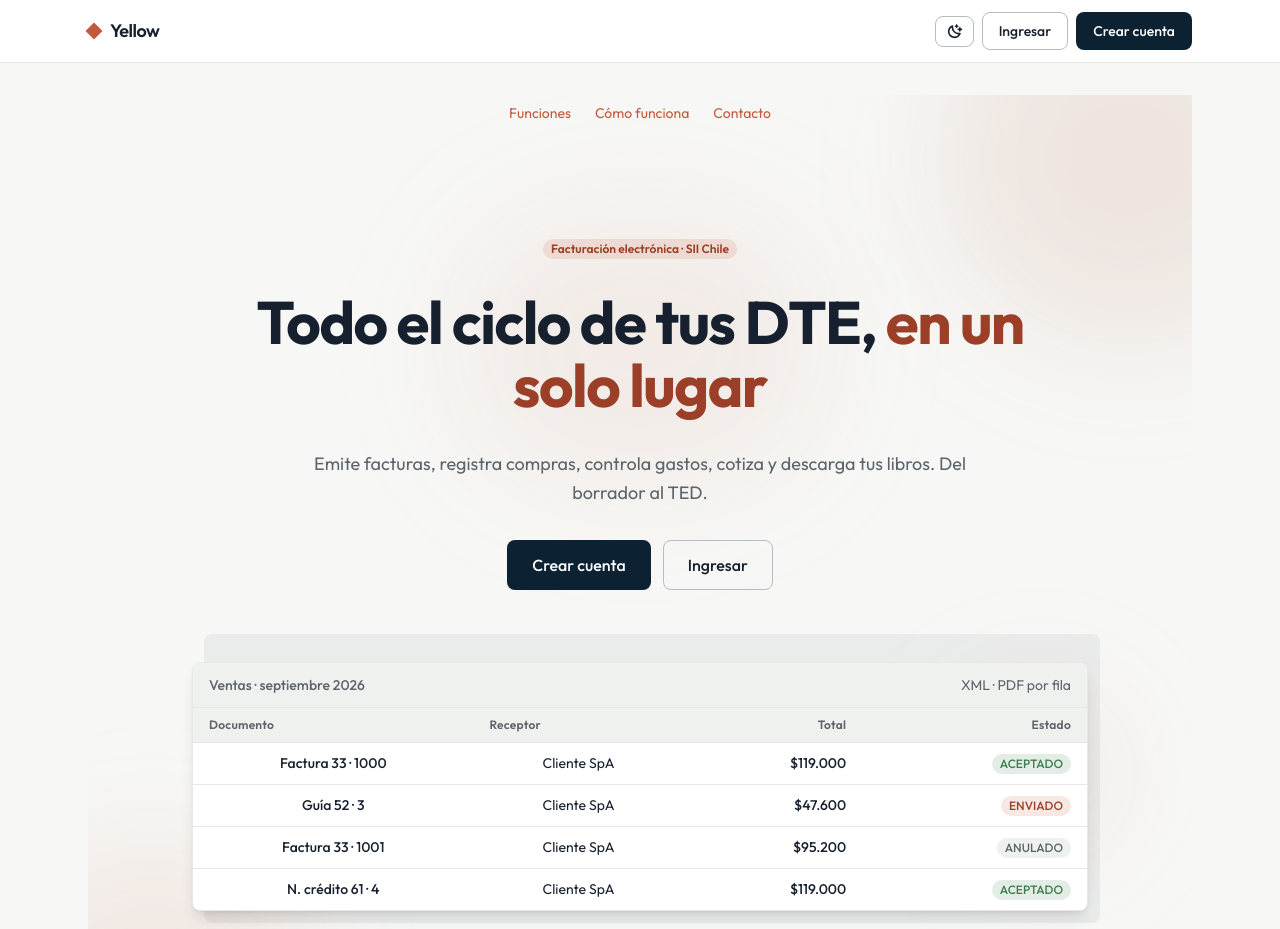
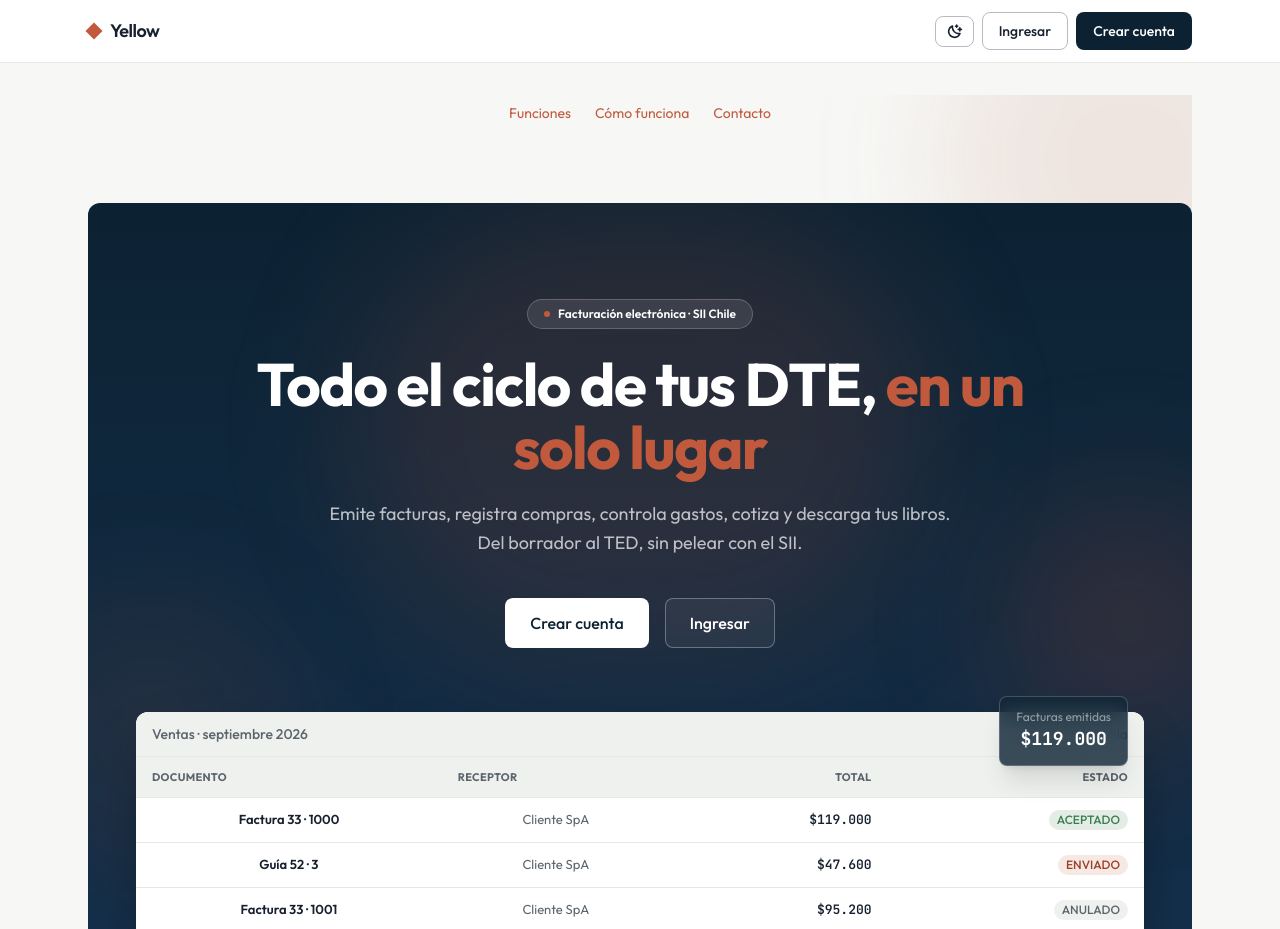
Before and after one commit to fvnks/yellow, a Next.js app: page / in a window 1280 px wide. Shown: the top 929 px of the page. Built offline with nearby package versions, Linux system fonts and the light colour scheme; no server answers.

Commit message:
feat(landing): hero oscuro estilo SaaSly con gradiente navy, texto blanco, tarjetas flotantes y preview blanco

```diff
--- a/src/components/landing-hero.tsx
+++ b/src/components/landing-hero.tsx
@@ -32,44 +32,54 @@ const FILAS_PREVIEW = [
 ];
 
 /**
- * Hero centrado de la landing: Badge → Título → Descripción → CTA → Preview
- * del producto. Usa exclusivamente los tokens, componentes y clases del
- * sistema existente (btn, chip, tbl, panel).
+ * Hero oscuro estilo SaaSly: gradiente navy, texto blanco centrado,
+ * badge arriba, CTAs contrastantes, y un preview del producto BLANCO
+ * que resalta con tarjetas flotantes de glass-morphism.
  */
 export function LandingHero({ isAuthed }: { isAuthed: boolean }) {
   return (
-    <section className="relative space-y-8 pt-4 text-center md:pt-8">
-      {/* Glow centrado */}
+    <section className="relative overflow-hidden rounded-xl bg-gradient-to-b from-navy to-navy-hover px-6 py-16 text-center md:px-12 md:py-24">
+      {/* Glow terracotta centrado */}
       <div
         aria-hidden
-        className="pointer-events-none absolute left-1/2 top-0 h-72 w-96 -translate-x-1/2 rounded-full bg-orange/8 blur-3xl"
+        className="pointer-events-none absolute left-1/2 top-0 h-[28rem] w-[36rem] -translate-x-1/2 rounded-full bg-orange/15 blur-3xl"
+      />
+      {/* Glow sutil lateral */}
+      <div
+        aria-hidden
+        className="pointer-events-none absolute -right-16 top-1/3 h-64 w-64 rounded-full bg-blue-bright/20 blur-3xl"
+      />
+      <div
+        aria-hidden
+        className="pointer-events-none absolute -left-16 bottom-1/4 h-64 w-64 rounded-full bg-orange/10 blur-3xl"
       />
 
       {/* Badge */}
-      <div className="relative">
-        <span className="chip chip-orange inline-flex text-xs font-semibold">
+      <div className="relative mb-6">
+        <span className="inline-flex items-center gap-2 rounded-full border border-white/20 bg-white/10 px-4 py-1.5 text-xs font-semibold text-white backdrop-blur-sm">
+          <span className="h-1.5 w-1.5 rounded-full bg-orange" aria-hidden />
           Facturación electrónica · SII Chile
         </span>
       </div>
 
       {/* Título */}
-      <h1 className="relative mx-auto max-w-3xl text-4xl font-bold leading-[1.05] tracking-tight text-ink md:text-6xl">
+      <h1 className="relative mx-auto mb-5 max-w-3xl text-4xl font-bold leading-[1.05] tracking-tight text-white md:text-6xl">
         Todo el ciclo de tus DTE,{" "}
-        <span className="text-orange-ink">en un solo lugar</span>
+        <span className="text-orange">en un solo lugar</span>
       </h1>
 
       {/* Descripción */}
-      <p className="relative mx-auto max-w-[60ch] text-base leading-relaxed text-ink-soft md:text-lg">
+      <p className="relative mx-auto mb-10 max-w-[55ch] text-base leading-relaxed text-white/70 md:text-lg">
         Emite facturas, registra compras, controla gastos, cotiza y descarga
-        tus libros. Del borrador al TED.
+        tus libros. Del borrador al TED, sin pelear con el SII.
       </p>
 
-      {/* CTA */}
-      <div className="relative flex flex-wrap items-center justify-center gap-3">
+      {/* CTAs */}
+      <div className="relative mb-16 flex flex-wrap items-center justify-center gap-4">
         {isAuthed ? (
           <Link
             href="/dashboard"
-            className="btn btn-primary px-6 py-3 text-base active:translate-y-px"
+            className="btn bg-white px-6 py-3 text-base text-navy transition-colors hover:bg-orange hover:text-white active:translate-y-px"
           >
             Ir al panel
           </Link>
@@ -77,13 +87,13 @@ export function LandingHero({ isAuthed }: { isAuthed: boolean }) {
           <>
             <Link
               href="/register"
-              className="btn btn-primary px-6 py-3 text-base active:translate-y-px"
+              className="btn bg-white px-6 py-3 text-base text-navy transition-colors hover:bg-orange hover:text-white active:translate-y-px"
             >
               Crear cuenta
             </Link>
             <Link
               href="/login"
-              className="btn btn-ghost px-6 py-3 text-base active:translate-y-px"
+              className="btn border-white/30 bg-white/5 px-6 py-3 text-base text-white transition-colors hover:border-white/50 hover:bg-white/10 active:translate-y-px"
             >
               Ingresar
             </Link>
@@ -91,42 +101,84 @@ export function LandingHero({ isAuthed }: { isAuthed: boolean }) {
         )}
       </div>
 
-      {/* Preview del producto */}
-      <div className="relative mx-auto max-w-4xl pt-6 md:pt-10">
-        {/* Sombra offset: da profundidad al preview */}
+      {/* Preview del producto con tarjetas flotantes */}
+      <div className="relative mx-auto max-w-5xl">
+        {/* Tarjeta flotante: monto */}
         <div
-          aria-hidden
-          className="absolute inset-0 translate-x-3 translate-y-3 rounded-lg bg-navy/5"
-        />
-        {/* Glow lateral sutil */}
+          className="absolute -top-4 right-4 z-10 hidden rounded-lg border border-white/20 bg-navy/80 px-4 py-3 shadow-xl backdrop-blur-md md:block"
+        >
+          <p className="text-xs text-white/50">Facturas emitidas</p>
+          <p className="font-mono text-lg font-bold text-white">$119.000</p>
+        </div>
+
+        {/* Tarjeta flotante: estado */}
         <div
-          aria-hidden
-          className="pointer-events-none absolute -right-8 top-1/4 h-40 w-40 rounded-full bg-orange/10 blur-3xl"
-        />
-        <div className="panel relative overflow-hidden shadow-lg">
-          <div className="flex items-center justify-between border-b border-line bg-block px-4 py-3">
-            <span className="text-sm font-medium text-ink-soft">
+          className="absolute -bottom-4 left-6 z-10 hidden rounded-lg border border-white/20 bg-navy/80 px-4 py-3 shadow-xl backdrop-blur-md md:block"
+        >
+          <p className="flex items-center gap-2 text-sm text-white/50">
+            <span className="h-2 w-2 rounded-full bg-emerald-400" aria-hidden />
+            Aceptado por el SII
+          </p>
+          <p className="text-xs text-white/40">Track: 12345678</p>
+        </div>
+
+        {/* Panel blanco con la tabla (contraste contra el fondo oscuro) */}
+        <div className="relative overflow-hidden rounded-xl bg-white shadow-2xl shadow-black/40">
+          <div className="flex items-center justify-between border-b border-[#e5e8e3] bg-[#eef1ee] px-4 py-3">
+            <span className="text-sm font-medium text-[#5c646c]">
               Ventas · septiembre 2026
             </span>
-            <span className="text-sm text-ink-soft">XML · PDF por fila</span>
+            <span className="text-sm text-[#5c646c]">
+              XML · PDF por fila
+            </span>
           </div>
           <div className="overflow-x-auto">
-            <table className="tbl">
+            <table
+              className="w-full border-collapse text-[13px]"
+              style={{ color: "#16202e" }}
+            >
               <thead>
                 <tr>
-                  <th scope="col">Documento</th>
-                  <th scope="col">Receptor</th>
-                  <th scope="col" className="text-right">Total</th>
-                  <th scope="col" className="text-right">Estado</th>
+                  <th
+                    scope="col"
+                    className="border-b border-[#e5e8e3] bg-[#eef1ee] px-4 py-3 text-left text-[11px] font-bold uppercase tracking-wide text-[#5c646c]"
+                  >
+                    Documento
+                  </th>
+                  <th
+                    scope="col"
+                    className="border-b border-[#e5e8e3] bg-[#eef1ee] px-4 py-3 text-left text-[11px] font-bold uppercase tracking-wide text-[#5c646c]"
+                  >
+                    Receptor
+                  </th>
+                  <th
+                    scope="col"
+                    className="border-b border-[#e5e8e3] bg-[#eef1ee] px-4 py-3 text-right text-[11px] font-bold uppercase tracking-wide text-[#5c646c]"
+                  >
+                    Total
+                  </th>
+                  <th
+                    scope="col"
+                    className="border-b border-[#e5e8e3] bg-[#eef1ee] px-4 py-3 text-right text-[11px] font-bold uppercase tracking-wide text-[#5c646c]"
+                  >
+                    Estado
+                  </th>
                 </tr>
               </thead>
               <tbody>
                 {FILAS_PREVIEW.map((f) => (
-                  <tr key={f.doc}>
-                    <td className="whitespace-nowrap font-medium">{f.doc}</td>
-                    <td>{f.parte}</td>
-                    <td className="text-right font-medium">{f.total}</td>
-                    <td className="text-right">
+                  <tr
+                    key={f.doc}
+                    className="border-b border-[#e5e8e3] transition-colors last:border-b-0 hover:bg-[#f7f8f6]"
+                  >
+                    <td className="whitespace-nowrap px-4 py-3 font-semibold">
+                      {f.doc}
+                    </td>
+                    <td className="px-4 py-3 text-[#5c646c]">{f.parte}</td>
+                    <td className="px-4 py-3 text-right font-mono font-semibold">
+                      {f.total}
+                    </td>
+                    <td className="px-4 py-3 text-right">
                       <span className={f.chip}>{f.estado}</span>
                     </td>
                   </tr>
```
